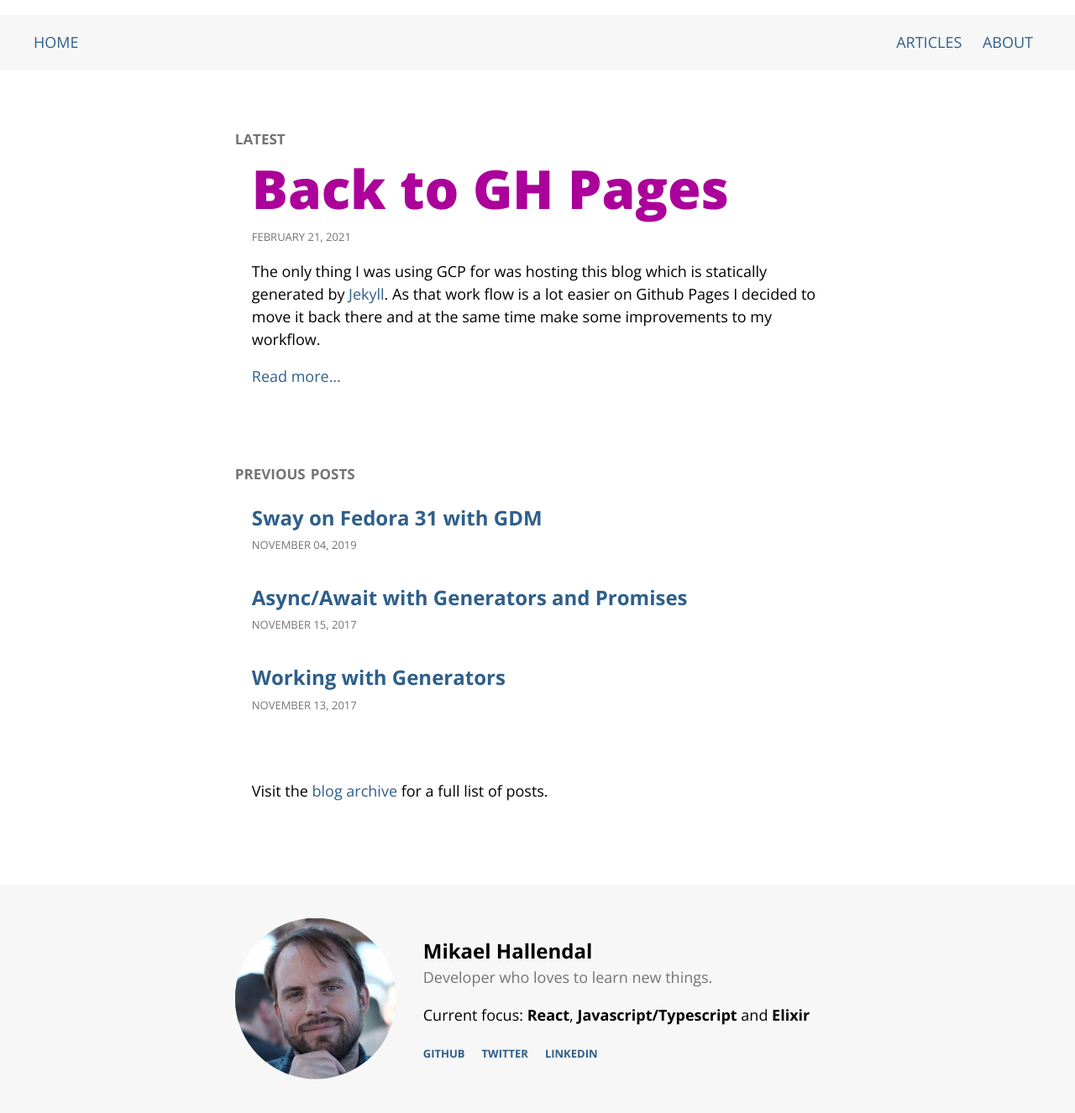
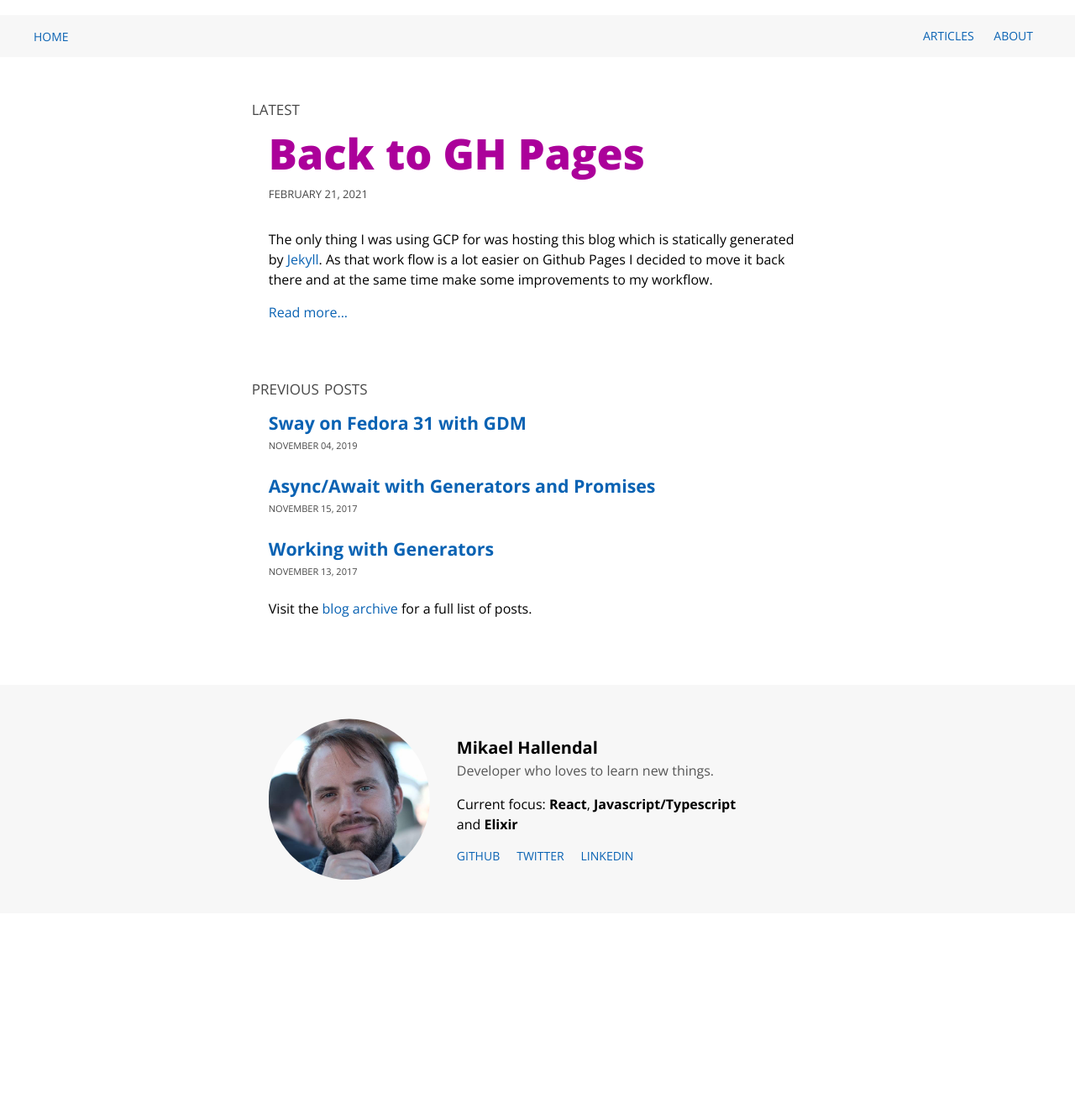
Before and after one commit to hallski/hallski.github.io, a Jekyll site: the page built from index.html, in a window 1280 px wide. Shown: the whole page at 84% size. Built offline with Jekyll 4.4.1, drawn with Linux system fonts in a browser that asks for light colours; after the commit the page ends 1088 px from its top, so only the background shows below that.

Commit message:
Version for release

```diff
--- a/_layouts/default.html
+++ b/_layouts/default.html
@@ -30,7 +30,9 @@
         </ul>
       </nav>
     </header>
-    <main>{{ content }}</main>
+    <main class="main">
+      <div class="content">{{ content }}</div>
+    </main>
     <footer class="site-footer">
       <div class="author">
         <img
--- a/css/style.css
+++ b/css/style.css
@@ -1,25 +1,44 @@
-@import url("https://fonts.googleapis.com/css2?family=Open+Sans:ital,wght@0,400;0,700;0,800;1,400&display=swap");
+@import url("https://fonts.googleapis.com/css2?family=Open+Sans:ital,wght@0,400;0,700;0,800;1,400&family=Inconsolata:wght@400;700&display=swap");
+
 :root {
-  --bg-color: white;
-  --primary-color: #ab019a;
-  --body-font-family: "Open Sans", sans-serif;
-  --header-font-family: "Open Sans", sans-serif;
-  --link-color: #2f5f8a;
-  --text-color: black;
-  --block-background: #f7f7f7;
-  --my-gray: #747474;
+  --grid: minmax(1.5em, 1fr) minmax(20rem, var(--content-max-width))
+    minmax(1.5em, 1fr);
+
+  --font-family-body: "Open Sans", sans-serif;
+  --font-family-heading: "Open Sans", sans-serif;
+  --font-family-code: "Inconsolata", monospace;
+
+  /* From type-scale.com */
+  --fs-h1: 3.157rem;
+  --fs-h2: 2.369rem;
+  --fs-h3: 1.777rem;
+  --fs-h4: 1.333rem;
+  --fs-p: 1rem;
+  --fs-nav-links: 0.875rem;
+
   --content-max-width: 70ch;
-  --body-font-size: 18px;
+
+  --line-height-text: 1.5;
+  --line-height-heading: 1.05;
+  --line-height-code: 1.4;
+  --line-height-listing: 1.6;
+
+  --clr-bg: white;
+  --clr-primary: #ab019a;
+  --clr-link: #0962b3;
+  --clr-text: black;
+  --clr-box-bg: #f7f7f7;
+  --clr-gray: #474747;
 }
 
 @media (prefers-color-scheme: dark) {
   :root {
-    --bg-color: #27272c;
-    --primary-color: #55e5f9;
-    --link-color: #ff3ed4;
-    --text-color: #e5e5e5;
-    --block-background: #303030;
-    --my-gray: #a0a0a0;
+    --clr-bg: #222;
+    --clr-primary: #55e5f9;
+    --clr-link: #ff3ed4;
+    --clr-text: #e5e5e5;
+    --clr-box-bg: #292929;
+    --clr-gray: #a0a0a0;
   }
 }
 
@@ -36,85 +55,74 @@ html {
 body {
   padding: 0;
   margin: 0;
-  font-family: var(--body-font-family);
-  font-size: var(--body-font-size);
-  background: var(--bg-color);
-  color: var(--text-color);
+  font-family: var(--font-family-body);
+  background: var(--clr-bg);
+  color: var(--clr-text);
 }
 
 main {
-  display: flex;
-  flex-direction: column;
-  flex-shrink: 1;
+  display: grid;
+  grid-template-columns: var(--grid);
+}
 
-  padding: 20px;
-  margin: auto;
-  max-width: var(--content-max-width);
+main .content {
+  grid-column: 2 / span 1;
 }
 
 a {
-  color: var(--link-color);
+  color: var(--clr-link);
   text-decoration: none;
 }
 
 blockquote {
   position: relative;
-  font-size: 110%;
+  font-size: 1.1em;
   font-style: italic;
-  border-left: solid 6px var(--primary-color);
+  border-left: solid 6px var(--clr-primary);
   margin: 10px 0;
-  padding-left: 20px;
-  background: var(--block-background);
-}
-
-blockquote p::before {
-  content: open-quote;
-  display: inline;
-}
-
-blockquote p::after {
-  content: close-quote;
-  display: inline;
+  padding: 0.5em 1em;
+  background: var(--clr-box-bg);
 }
 
 h1,
 h2,
 h3,
 h4 {
-  font-family: var(--header-font-family);
-  font-weight: bold;
+  font-family: var(--font-family-heading);
   line-height: 1.05;
-  color: var(--text-color);
 }
 
 h1 {
-  color: var(--primary-color);
-  margin-bottom: 10px;
+  color: var(--clr-primary);
   font-weight: 900;
-  font-size: 64px;
+  font-size: var(--fs-h1);
 }
 
 h2 {
-  font-size: 32px;
+  font-size: var(--fs-h2);
   margin: 1em 0 0.5em 0;
 }
 
 h3 {
-  font-size: 24px;
-  margin-bottom: 12px;
+  font-size: var(--fs-h3);
+  margin-bottom: 0.75rem;
+}
+
+h4 {
+  font-size: var(--fs-h4);
 }
 
 p {
-  line-height: 1.5;
+  font-size: var(--fs-p);
+  line-height: var(--line-height-text);
 }
 
-pre {
-  padding: 1em;
-  margin: 0 auto;
+code {
+  font-family: var(--font-family-code);
 }
 
 li {
-  line-height: 1.6;
+  line-height: var(--line-height-listing);
 }
 
 .navbar {
@@ -123,9 +131,9 @@ li {
   align-items: center;
   padding: 0 40px;
   margin: 18px 0;
-  background: var(--block-background);
+  background: var(--clr-box-bg);
   text-transform: uppercase;
-  font-size: 18px;
+  font-size: var(--fs-nav-links);
 }
 
 .navbar ul {
@@ -142,82 +150,81 @@ li {
 }
 
 .navbar a {
-  color: var(--link-color);
+  color: var(--clr-link);
 }
 
-@media (max-width: 240px) {
-  .navbar {
-    flex-direction: column;
-    padding: 10px;
+div.highlighter-rouge {
+  position: relative;
+  margin: 2rem 0;
+}
+
+@media (min-width: 900px) {
+  div.highlighter-rouge::before {
+    color: var(--clr-gray);
+    color: var(--clr-primary);
+    position: absolute;
+    right: calc(100% + 2rem);
+    top: 1em;
+    font-size: 1rem;
+    font-family: var(--font-family-code);
+    line-height: var(--line-height-code);
+    font-variant-caps: small-caps;
+    text-align: right;
+    vertical-align: text-top;
   }
-  .navbar-nav {
-    flex-direction: column;
+
+  div.language-javascript::before {
+    content: "JavaScript";
+  }
+
+  div.language-typescript::before {
+    content: "TypeScript";
+  }
+
+  div.language-text::before {
+    content: "Text";
+  }
+
+  div.language-shell::before {
+    content: "Bash";
+  }
+
+  div.language-swift::before {
+    content: "Swift";
+  }
+
+  div.language-objc::before {
+    content: "Objective-C";
+  }
+
+  div.language-ruby::before {
+    content: "Ruby";
+  }
+
+  div.language-c::before {
+    content: "C";
+  }
+
+  div.language-json::before {
+    content: "JSON";
+  }
+  div.language-Dockerfile::before {
+    content: "Docker";
   }
 }
 
-.highlighter-rouge {
-  position: relative;
+pre.highlight {
+  margin: 0;
 }
 
-.highlighter-rouge::after {
-  color: var(--primary-color);
-  background-color: var(--block-background);
-  clip-path: polygon(100% 0%, 85% 50%, 100% 100%, 0 100%, 0% 50%, 0 0);
-  min-width: 30px;
-  min-height: 30px;
-  display: inline-block;
-  text-align: center;
-  position: absolute;
-  left: 100%;
-  top: 10px;
-  padding: 6px 20px 6px 8px;
-  font-variant-caps: small-caps;
-}
-
-.language-javascript::after {
-  content: "js";
-}
-
-.language-text::after {
-  content: "txt";
-}
-
-.language-shell::after {
-  content: "sh";
-}
-
-.language-swift::after {
-  content: "swift";
-}
-
-.language-objc::after {
-  content: "obj-c";
-}
-
-.language-ruby::after {
-  content: "ruby";
-}
-
-.language-c::after {
-  content: "c";
-}
-
-.language-json::after {
-  content: "json";
-}
-.language-Dockerfile::after {
-  content: "docker";
-}
-
-.highlight {
+div.highlight {
   overflow: auto;
-  max-width: 100%;
-  background-color: var(--block-background);
-  border-top-left-radius: 6px;
-  border-bottom-left-radius: 6px;
-  border-bottom-right-radius: 6px;
-  font-size: 16px;
-  line-height: 1.4;
+  background-color: var(--clr-box-bg);
+  line-height: var(--line-height-code);
+  border-radius: 0.5rem;
+  font-size: 1rem;
+  padding: 1rem;
+  letter-spacing: 0;
 }
 
 .highlight .k,
@@ -227,20 +234,20 @@ li {
 .highlight .kp,
 .highlight .kr,
 .highlight .kt {
-  color: var(--primary-color);
+  color: var(--clr-primary);
   font-weight: bold;
 }
 
-.page-footer {
-  margin-top: 40px;
+.post header {
+  margin: 2em 0;
 }
 
-.post header {
-  margin: 3em 0;
+.post h1 {
+  margin-bottom: 0.5rem;
 }
 
 .post-date {
-  color: var(--my-gray);
+  color: var(--clr-gray);
   font-variant-caps: all-small-caps;
   font-size: 18px;
 }
@@ -248,10 +255,15 @@ li {
 .section-title {
   font-variant-caps: small-caps;
   font-size: 24px;
-  font-weight: bold;
-  color: var(--my-gray);
+  color: var(--clr-gray);
   margin-left: -20px;
-  margin-bottom: 0px;
+  margin-bottom: 10px;
+}
+
+@media (max-width: 740px) {
+  .section-title {
+    margin-left: 0px;
+  }
 }
 
 .latest-post {
@@ -259,46 +271,46 @@ li {
 }
 
 .latest-post h1 {
-  margin-top: 10px;
+  margin: 0.5rem 0;
 }
 
-.latest-articles article {
-  margin-top: 40px;
-  border-left: 5px solid rgb(7, 54, 83);
-  padding: 10px 20px;
-  background-color: #fafafa;
-}
-
-.latest-articles h2 {
-  margin: 0 auto;
-  font-size: 18px;
-  font-weight: 900;
-}
-
-.latest-articles .post-date {
-  color: rgb(100, 100, 100);
+.latest-post header {
+  margin-bottom: 2em;
 }
 
 .article-list article {
-  margin-bottom: 40px;
+  margin-bottom: 1.5rem;
 }
 
-.article-list h3 {
-  margin-bottom: 6px;
+.article-list-link {
+  display: block;
+  font-size: var(--fs-h4);
+  font-weight: 700;
+}
+
+.article-list .post-date {
+  font-size: 1rem;
 }
 
 .site-footer {
+  display: grid;
+  grid-template-columns: var(--grid);
   margin-top: 80px;
   padding: 20px 0;
-  background: var(--block-background);
+  background: var(--clr-box-bg);
+}
+
+.site-footer > * {
+  grid-column: 2 / span 1;
 }
 
 .author {
   display: flex;
   justify-content: flex-start;
   align-items: center;
-  margin: 20px auto;
+  margin: 20px 0;
   max-width: var(--content-max-width);
+  font-size: var(--fs-nav-links);
 }
 
 .author-photo {
@@ -309,13 +321,14 @@ li {
 }
 
 .author-name {
-  font-size: 24px;
+  font-size: 20px;
   font-weight: bold;
   margin: 0;
 }
 
 .author-info {
-  color: var(--my-gray);
+  color: var(--clr-text);
+  opacity: 0.65;
   margin: 0;
 }
 
@@ -325,6 +338,5 @@ li {
 
 .find-me a {
   padding-right: 20px;
-  font-variant-caps: all-small-caps;
-  font-weight: bold;
+  text-transform: uppercase;
 }
--- a/index.html
+++ b/index.html
@@ -22,7 +22,7 @@ title: hallski.org
   <p class="section-title">previous posts</p>
   {% for post in site.posts limit:3 offset:1 %}
   <article>
-    <h3><a href="{{post.url}}">{{ post.title }}</a></h3>
+    <a class="article-list-link" href="{{post.url}}">{{ post.title }}</a>
     <time class="post-date" datetime="{{ post.date | date_to_xmlschema }}">
       {{ post.date | date: "%B %d, %Y" }}
     </time>
```
Also changed, not shown: blog.html (+5 -3 lines), images/H.png (deleted).
